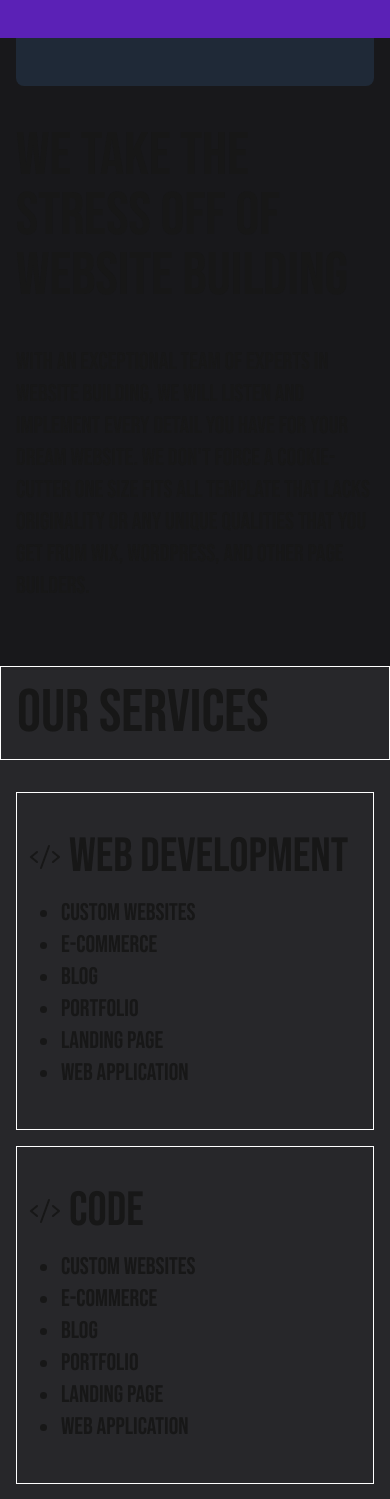
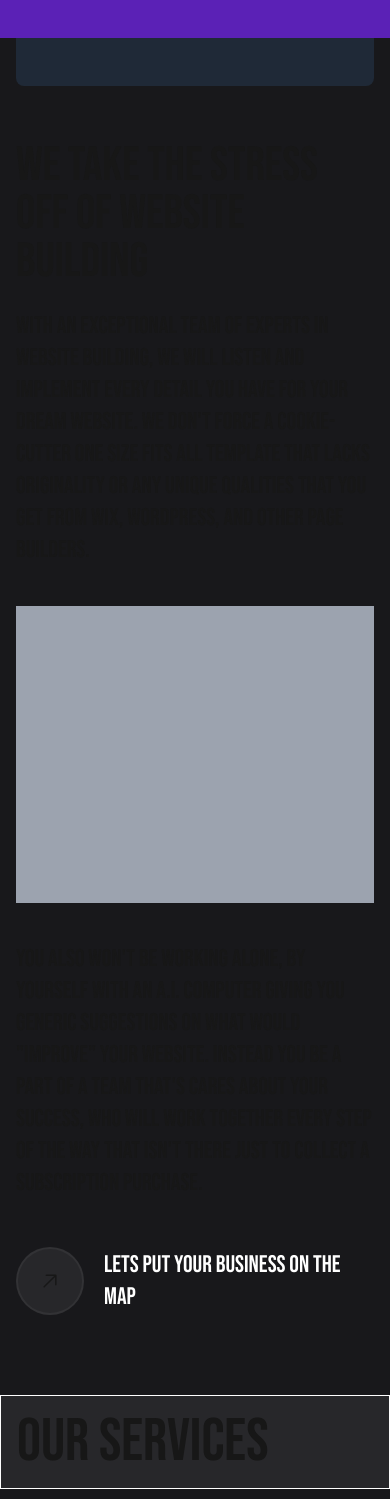
Before and after one commit to simonlearnscoding/sidebusiness-landing-page, a Next.js app: page / in a window 390 px wide. Shown: the part 806-2305 px from the top of the page. Built offline with nearby package versions, Linux system fonts and the light colour scheme.

Commit message:
making it responsive

```diff
--- a/src/app/globals.css
+++ b/src/app/globals.css
@@ -43,6 +43,6 @@ body {
     @apply font-bebas lg:text-8xl md:text-7xl sm:block  sm:text-7xl text-5xl;
   }
   p {
-    @apply sm:text-lg  text-2xl font-sans;
+    @apply text-2xl lg:text-3xl font-sans;
   }
 }
--- a/src/app/page.tsx
+++ b/src/app/page.tsx
@@ -1,7 +1,7 @@
 "use client";
 import useScrollAndMousePosition from "@/hooks/useScrollAndMousePos";
 import Navbar from "./components/Navbar";
-import { Code } from "@phosphor-icons/react";
+import { Code, ArrowRight, TrendUp, PenNib } from "@phosphor-icons/react";
 // import ContactFormSection from "./modules/ContactForm";
 // import HeaderSection from "./modules/Header";
 import MobileCTA from "./components/MobileCTA";
@@ -42,12 +42,12 @@ export default function Home() {
 
 function Header() {
   return (
-    <div className="flex flex-col gap-10 mx-4 mt-28">
+    <div className="flex  flex-col gap-10 lg:gap-2 h-fit mx-4 lg:mx-20 mt-28">
       <h1 className="flex  flex-col">YOUR VISION, OUR MISSION</h1>
-      <p className="flex text-2xl font-sans  w-9/12 flex-col">
+      <p className="flex md:text-3xl text-2xl font-sans  w-9/12 flex-col">
         At Zuesite We Make Your Vision Into Reality
       </p>
-      <button className="bg-white font-sans text-2xl text-black py-4 px-5 ">
+      <button className="bg-white font-sans lg:mr-auto text-2xl lg:text-3xl lg:mt-24 text-black py-4 lg:py-5 px-5 lg:px-10">
         START YOUR JOURNEY
       </button>
     </div>
@@ -56,37 +56,65 @@ function Header() {
 
 function SubHeader() {
   return (
-    <div className=" w-full my-10">
-      <div className="mx-4  rounded-lg bg-gray-800 h-96"> </div>
+    <div className=" w-full my-10  lg:my-36 h-fit">
+      <div className="mx-4 lg:mx-20 rounded-lg bg-gray-800 h-96 lg:h-[737px]">
+        {" "}
+      </div>
     </div>
   );
 }
 
 function Explanation() {
   return (
-    <div className="flex mx-4 gap-10 flex-col mb-16 ">
-      <h1 className="flex  flex-col">
+    <div className="flex mx-4 lg:mx-20 min-h-screen  justify-center  flex-col mb-16 lg:mb-32">
+      <h2 className="flex  flex-col lg:w-8/12 mb-6 mt-4">
         we take the stress off of website building
-      </h1>
+      </h2>
+      <div className="flex">
+        <div className="flex gap-10 lg:gap-0  flex-1 flex-col">
+          <p className="flex  font-sans   ">
+            With an exceptional team of experts in website building, we will
+            listen and implement every detail you have for your dream website.
+            We don't force a cookie-cutter one size fits all template that lacks
+            originality or any unique qualities that you get from Wix,
+            Wordpress, and other page builders.
+          </p>
+          <div className="bg-gray-400 h-[297px] lg:hidden w-full"> </div>
+
           <p className="flex  font-sans   flex-col">
-        With an exceptional team of experts in website building, we will listen
-        and implement every detail you have for your dream website. We don't
-        force a cookie-cutter one size fits all template that lacks originality
-        or any unique qualities that you get from Wix, Wordpress, and other page
-        builders.
+            You also won't be working alone, by yourself with an A.I. computer
+            giving you generic suggestions on what would "improve" your website.
+            Instead you be a part of a team that's cares about your success, who
+            will work together every step of the way that isn't there just to
+            collect a subscription purchase.
           </p>
+          <div className="flex lg:gap-6 gap-1 lg:mt-16 mt-2 md:mt-6 mb-4 ">
+            <div className=" flex justify-center items-center bg-zinc-800 p-5 rounded-full border-solid border-white/5 border-[2px]">
+              <ArrowRight className="-rotate-45 lg:w-10 w-6 h-6 lg:h-10" />
+            </div>
+
+            <div className="font-sans lg:text-4xl  text-2xl md:text-3xl my-auto ml-4 text-white">
+              {" "}
+              LETS PUT YOUR BUSINESS ON THE MAP{" "}
+            </div>
+          </div>
+        </div>
+        <div className="justify-end items-center  hidden xl:flex flex-1  h-fill">
+          <div className="h-full w-[425px]  xl:mr-24 bg-gray-300"> </div>
+        </div>
+      </div>
     </div>
   );
 }
 
-function Service({ name, bullets }) {
+function Service({ Icon, name, bullets }) {
   return (
-    <div className="flex px-3  border-solid border-[1px]  border-white py-10 flex-col">
-      <div className="flex items-center gap-2 ">
-        <Code size={32} />
-        <h2 className="   ">{name}</h2>
+    <div className="flex px-3 lg:flex-1 h-full  xl:pl-8 xl:pt-10  xl:pb-20 border-solid border-[1px]  border-white py-10  flex-col">
+      <div className="flex lg:flex-col  items-start gap-2 lg:gap-6 ">
+        <Icon size={32} />
+        <h2 className="md:text-6xl xl:text-7xl">{name}</h2>
       </div>
-      <ul className=" list-disc pl-8 mt-4">
+      <ul className=" list-disc pl-8 mt-4 lg:mt-6">
         {bullets.map((bullet, index) => (
           <li key={index} className="font-sans text-2xl">
             {" "}
@@ -99,15 +127,21 @@ function Service({ name, bullets }) {
 }
 function BookAnAppointment() {
   return (
-    <div className="flex my-12 px-4  flex-col ">
-      <h2 className="flex mb-3   flex-col">
-        Book an appointment for a free 45 min consultation call to discuss your
-        dream website.
+    <div className="flex min-h-screen my-12 gap-12   lg:items-center lg:flex-row-reverse flex-col ">
+      <div className="bg-zinc-600 border-solid border-[2px] border-zinc-300 w-full h-96  lg:h-full">
+        {" "}
+      </div>
+
+      <div className="mx-4 lg:mx-20">
+        <h2 className="flex mb-3   w-11/12 flex-col">
+          Book an appointment for a free 45 min consultation call to discuss
+          your dream website.
         </h2>
         <p className="mb-6">Let’s put your business on the map!</p>
         <button className="bg-white font-sans text-2xl text-black py-4 px-5 ">
           SAVE A SPOT
         </button>
+      </div>
     </div>
   );
 }
@@ -115,19 +149,8 @@ function BookAnAppointment() {
 function Services() {
   const services = [
     {
-      name: "Web Development",
-      bullets: [
-        "Custom Websites",
-        "E-commerce",
-        "Blog",
-        "Portfolio",
-        "Landing Page",
-        "Web Application",
-      ],
-    },
-
-    {
       name: "Code",
+      icon: Code,
       bullets: [
         "Custom Websites",
         "E-commerce",
@@ -140,6 +163,21 @@ function Services() {
 
     {
       name: "Design",
+      icon: PenNib,
+      bullets: [
+        "Custom Websites",
+        "E-commerce",
+        "Blog",
+        "Portfolio",
+        "Landing Page",
+        "Web Application",
+      ],
+    },
+
+    {
+      name: "Marketing",
+
+      icon: TrendUp,
       bullets: [
         "Custom Websites",
         "E-commerce",
@@ -151,14 +189,18 @@ function Services() {
     },
   ];
   return (
-    <div className="flex bg-zinc-800 border-solid  flex-col">
-      <div className="py-4 px-4   border-solid border-[1px] border-white ">
+    <div className="flex  border-solid min-h-screen  flex-col">
+      <div className="py-4 px-4  bg-zinc-800 lg:px-20   border-solid border-[1px] border-white ">
         <h1 className=" w-full  ">OUR SERVICES</h1>
       </div>
 
-      <div className=" w-full px-4 flex flex-col gap-4 py-8">
+      <div className=" w-full px-4 flex flex-col  h-full lg:px-20 lg:flex-row gap-4 py-8 mt-4 lg:mt-20">
         {services.map((service) => (
-          <Service name={service.name} bullets={service.bullets} />
+          <Service
+            Icon={service.icon}
+            name={service.name}
+            bullets={service.bullets}
+          />
         ))}
       </div>
     </div>
```
Lines whose indentation alone changed are shown as unchanged.
